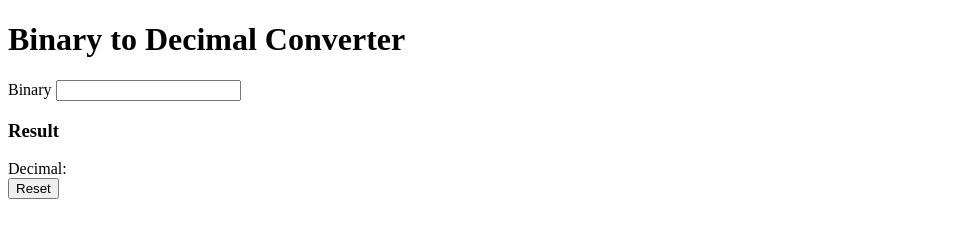
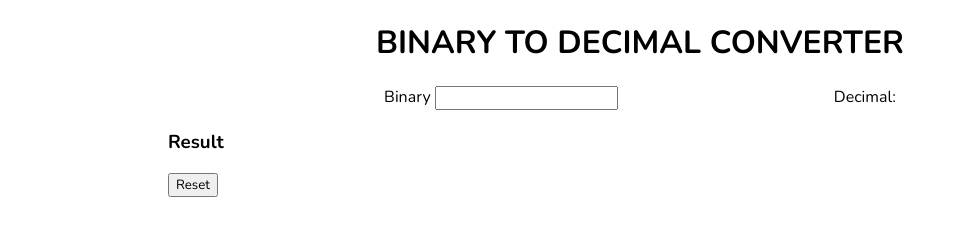
Before and after one commit to doljpo/JS-bin2dec-app, a plain HTML site: page src/bin2dec.html in a window 1280 px wide. Shown: the whole page, without its empty margins (0-958 px from the left). Drawn offline with nearby package versions, Linux system fonts and the light colour scheme.

Commit message:
add css file

```diff
--- /dev/null
+++ b/src/bin2dec.css
@@ -0,0 +1,17 @@
+* {
+    font-family: 'Nunito';
+}
+
+body {
+    padding: 0 10em;
+}
+
+h1 {
+    text-align: center;
+    text-transform: uppercase;
+}
+
+#calc {
+    display: flex;
+    justify-content: space-evenly;
+}
--- a/src/bin2dec.html
+++ b/src/bin2dec.html
@@ -4,22 +4,30 @@
 	<meta charset="UTF-8">
 	<meta http-equiv="X-UA-Compatible" content="IE=edge">
 	<meta name="viewport" content="width=device-width, initial-scale=1.0">
+	<link rel="preconnect" href="https://fonts.gstatic.com">
+	<link href="https://fonts.googleapis.com/css2?family=Nunito:wght@400;700&display=swap" rel="stylesheet">
+	<link rel="stylesheet" href="./bin2dec.css">
+
 	<title>Bin2Dec Converter</title>
 </head>
 <body>
 	<div>
 		<h1>Binary to Decimal Converter</h1>
-		<div>
-			<label>Binary</label>
-			<input id="binary" type="text" maxlength="8">
-			<span id="warning"></span>
+		<div id="calc">
+			<div>
+				<label>Binary</label>
+				<input id="binary" type="text" maxlength="8">
+			</div>
+			<div>
+				<label>Decimal: </label>
+				<span id="result"></span>
+			</div>
 		</div>
 		<div>
+			<span id="warning"></span>
 			<h3>Result</h3>
-			<label>Decimal: </label>
-			<span id="result"></span>
 		</div>
-		<button onclick="reset()">Reset</button>
+		<button class="bt" onclick="reset()">Reset</button>
 	</div>
 	<script src="./bin2dec.js"></script>
 </body>
```
